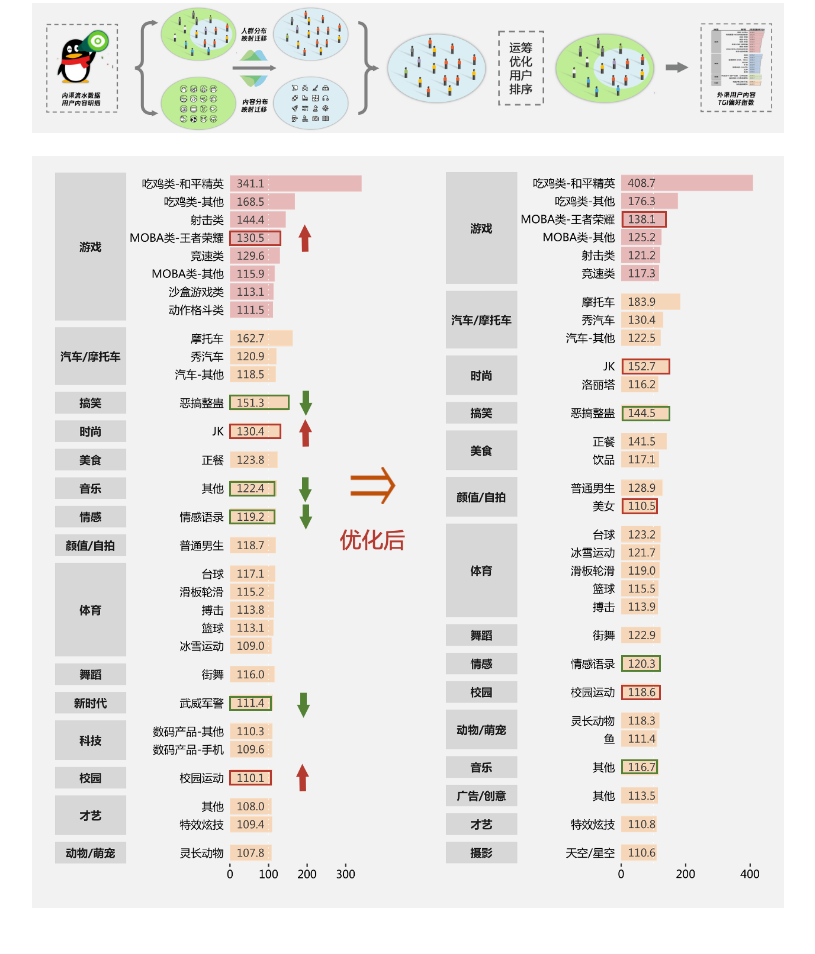
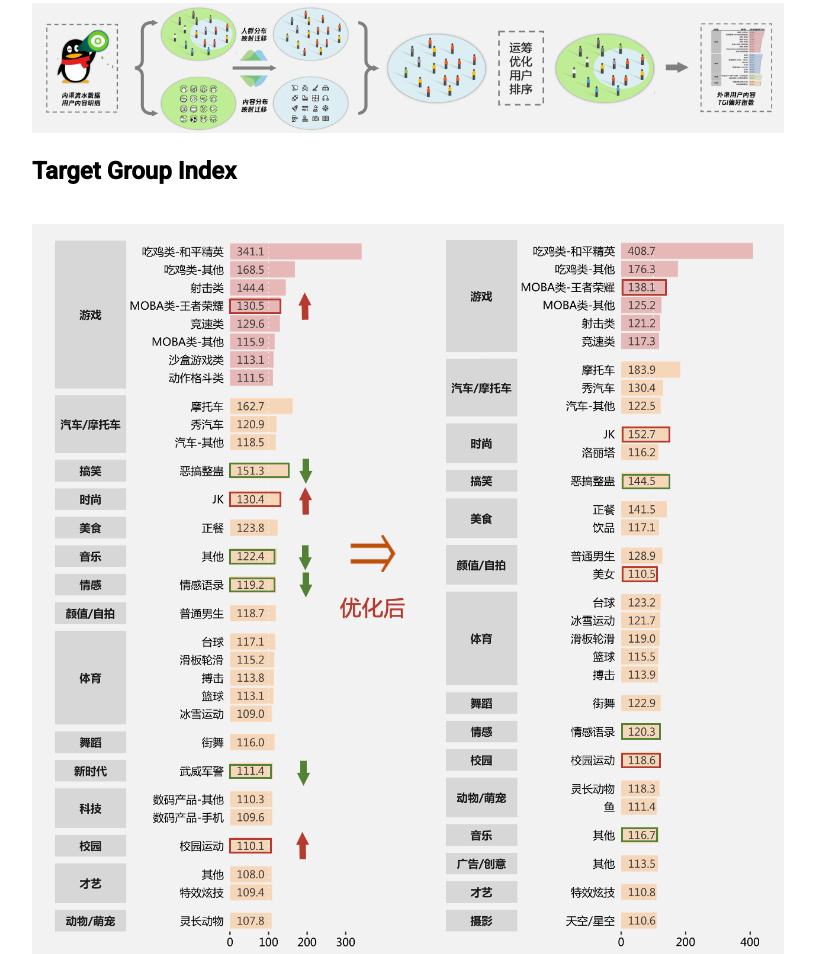
Before and after one commit to Elon-Lau/tencent_ad, a plain HTML site: page index.html in a window 1280 px wide. Shown: the part 3389-4343 px from the top of the page, without its empty margins (138-953 px from the left). Drawn offline with Linux system fonts and the light colour scheme.

Commit message:
Update index.html

```diff
--- a/index.html
+++ b/index.html
@@ -42,6 +42,8 @@
         <br>
         <img src="images/content_population.png" class="img-circle" style="max-height: 80%; max-width: 80%;"/>
         <br>
+
+        <h2>Target Group Index</h2>
         <br>
         <img src="images/content_tgi.png" class="img-circle" style="max-height: 80%; max-width: 80%;"/>
         <br>
```
